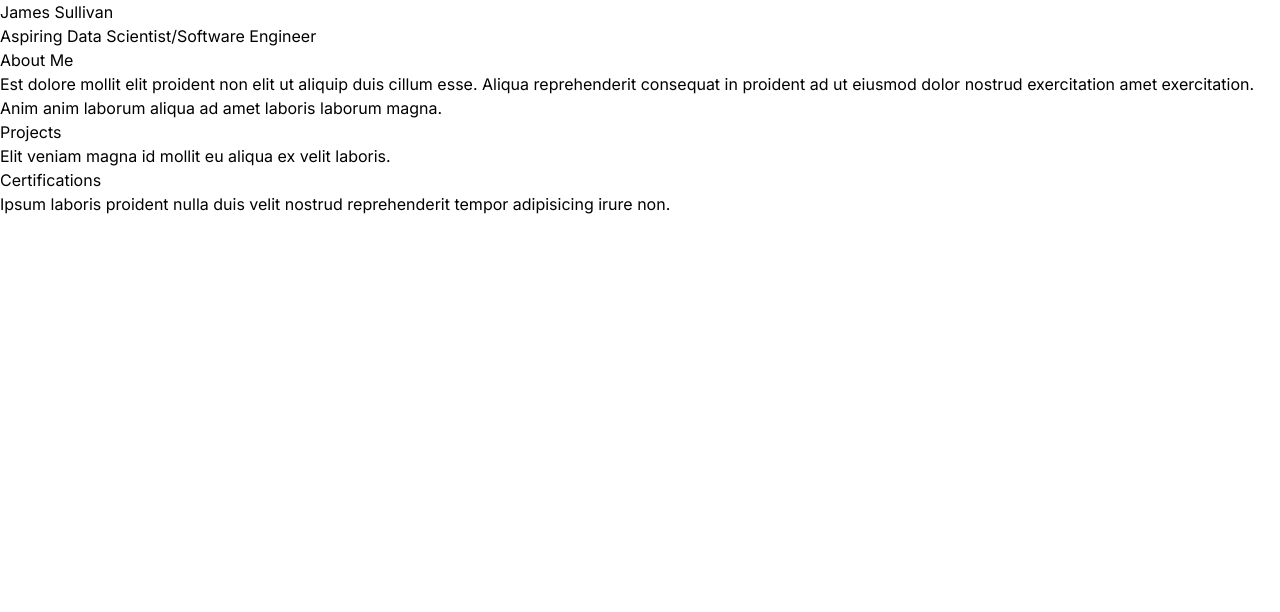
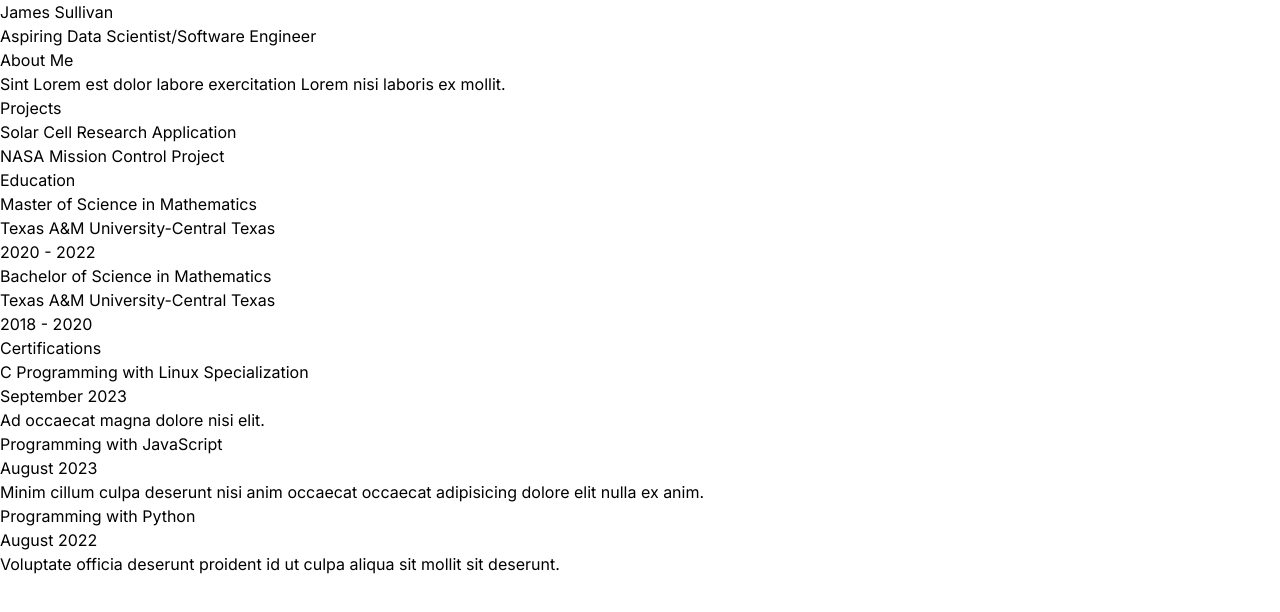
Before and after one commit to JSulley/portfolio, a Next.js app: page / in a window 1280 px wide. Shown: the top 612 px of the page. Built offline with nearby package versions, Linux system fonts and the light colour scheme.

Commit message:
Added content

```diff
--- a/src/app/page.js
+++ b/src/app/page.js
@@ -1,33 +1,33 @@
-const sections = [
-  {
-    'title': 'About Me',
-    'content': 'Est dolore mollit elit proident non elit ut aliquip duis cillum esse. Aliqua reprehenderit consequat in proident ad ut eiusmod dolor nostrud exercitation amet exercitation. Anim anim laborum aliqua ad amet laboris laborum magna.',
-  },
-  {
-    'title': 'Projects',
-    'content': 'Elit veniam magna id mollit eu aliqua ex velit laboris.'
-  },
-  {
-    'title': 'Certifications',
-    'content': "Ipsum laboris proident nulla duis velit nostrud reprehenderit tempor adipisicing irure non."
-  },
-]
-
 export default function Home() {
   return (
     <main>
       <h1>James Sullivan</h1>
       <h2>Aspiring Data Scientist/Software Engineer</h2>
-      <nav>
-        <ul>
-          {sections.map(section => (
-            <div>
-              <li>{section.title}</li>
-              <p>{section.content}</p>
-            </div>
-          ))}
-        </ul>
-      </nav>
+      <h3>About Me</h3>
+      <p>Sint Lorem est dolor labore exercitation Lorem nisi laboris ex mollit.</p>
+
+      <h2>Projects</h2>
+      <h3>Solar Cell Research Application</h3>
+      <h3>NASA Mission Control Project</h3>
+
+      <h2>Education</h2>
+      <h3>Master of Science in Mathematics</h3>
+      <h4>Texas A&M University-Central Texas</h4>
+      <h4>2020 - 2022</h4>
+      <h3>Bachelor of Science in Mathematics</h3>
+      <h4>Texas A&M University-Central Texas</h4>
+      <h4>2018 - 2020</h4>
+
+      <h2>Certifications</h2>
+      <h3>C Programming with Linux Specialization</h3>
+      <h4>September 2023</h4>
+      <p>Ad occaecat magna dolore nisi elit.</p>
+      <h3>Programming with JavaScript</h3>
+      <h4>August 2023</h4>
+      <p>Minim cillum culpa deserunt nisi anim occaecat occaecat adipisicing dolore elit nulla ex anim.</p>
+      <h3>Programming with Python</h3>
+      <h4>August 2022</h4>
+      <p>Voluptate officia deserunt proident id ut culpa aliqua sit mollit sit deserunt.</p>
     </main>
   )
 }
```
